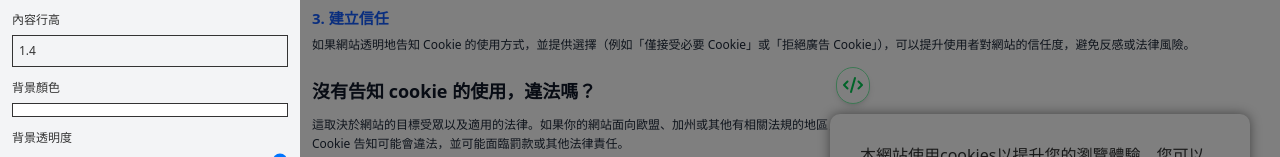
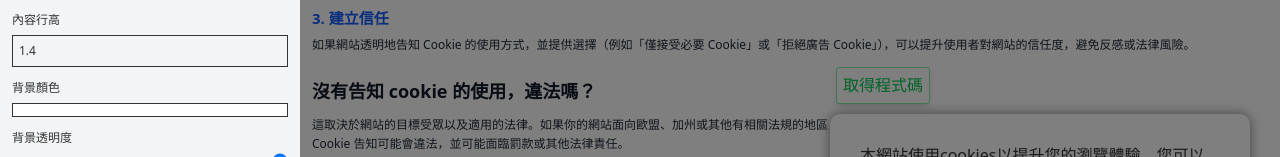
Before and after one commit to Markey6390/cookie-pop, a Vue app: page / in a window 1280 px wide. Shown: the part 505-662 px from the top of the page. Built offline with nearby package versions, Linux system fonts and the light colour scheme.

Commit message:
Make some improvements.

```diff
--- a/src/App.vue
+++ b/src/App.vue
@@ -456,9 +456,10 @@ function getCookie(name) {
     <!-- 網頁內容區域 -->
     <div class="relative flex-1 ml-[300px] p-4 overflow-y-auto h-screen">
 
-      <div id="resultContainer" v-if="showCopyContent" class="fixed z-150 max-w-[600px] w-screen right-15 top-15">
+      <div id="resultContainer" v-if="showCopyContent"
+        class="fixed z-150 max-w-[600px] w-screen top-[30vh] left-[calc(50%-300px)]">
         <div class="mt-4 p-6 border bg-white shadow-lg  relative rounded-lg max-w-3xl mx-auto">
-          <h3 class="font-bold mb-4 flex justify-start items-center">
+          <h3 class="font-bold mb-4 flex justify-start items-center text-lg">
             HTML/JavaScript 程式碼
             <div class="flex items-center">
               <button @click="copyToClipboard" class="text-gray-500 hover:text-gray-700 ml-4">
@@ -503,8 +504,8 @@ function getCookie(name) {
         boxShadow: `${cookiePopStyles.shadowOffsetX}px ${cookiePopStyles.shadowOffsetY}px ${cookiePopStyles.shadowBlur}px ${cookiePopStyles.shadowSpread}px ${cookiePopStyles.shadowColor}`,
       }" :class="hints.resultPreview.show ? 'z-100' : ''">
         <button id="CookiePopCopyButton" @click="copyContent"
-          class="absolute bottom-[calc(100%+10px)] left-2 text-green-500 hover:text-gray-700 bg-white rounded-full p-2 border border-green-300 shadow-md">
-          <i class="fas fa-code"></i>
+          class="absolute bottom-[calc(100%+10px)] left-2 text-green-500 bg-white rounded p-2 border border-green-300 shadow-md hover:text-green-700">
+          取得程式碼
         </button>
         <div v-if="hints.resultPreview.show" id="CookiePopResultPreviewMessage"
           class="text-blue font-bold inline-block p-4 bg-white z-[150] rounded-lg absolute top-5 right-[calc(100%+15px)] w-[260px] border border-gray-300 shadow-md"
```
